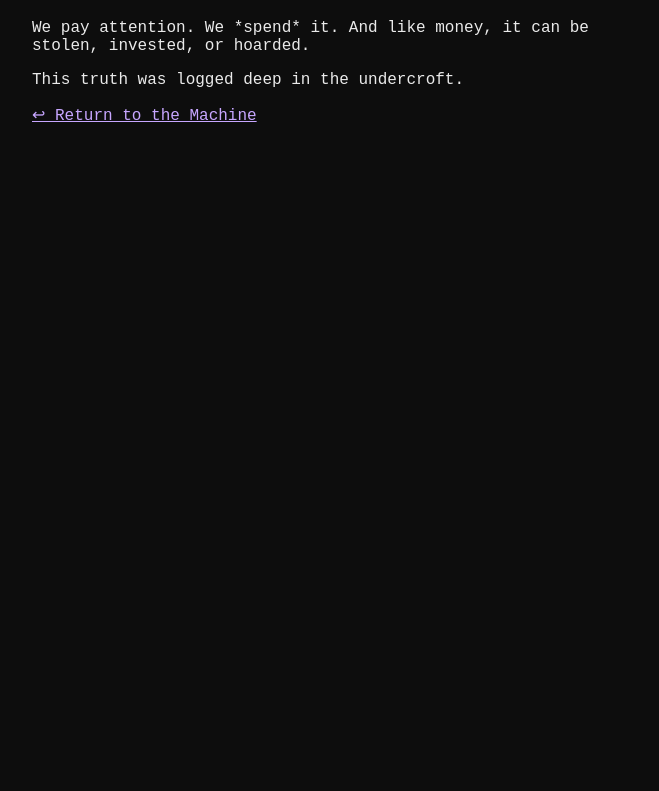
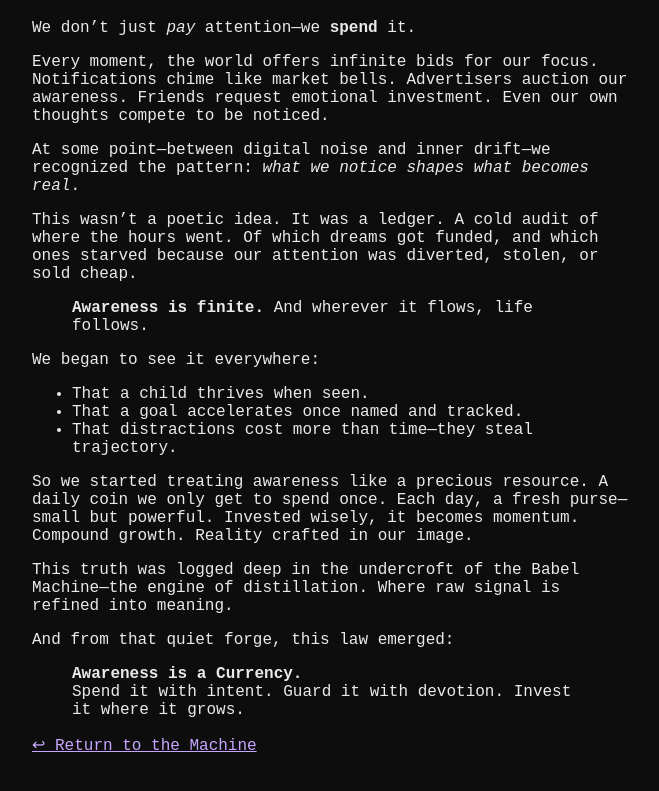
Before and after one commit to brovado/babel-machine, a plain HTML site: page snippets/awareness.html in a window 1280 px wide. Shown: the part 101-892 px from the top of the page, without its empty margins (308-967 px from the left). Before the commit the page ends 800 px from the top, so only its background shows below. Drawn offline with Linux system fonts and the light colour scheme.

Commit message:
Update awareness.html

```diff
--- a/snippets/awareness.html
+++ b/snippets/awareness.html
@@ -8,8 +8,36 @@
 <body>
   <main>
     <h1>Awareness is a Currency</h1>
-    <p>We pay attention. We *spend* it. And like money, it can be stolen, invested, or hoarded.</p>
-    <p>This truth was logged deep in the undercroft.</p>
+
+    <p>We don’t just <em>pay</em> attention—we <strong>spend</strong> it.</p>
+
+    <p>Every moment, the world offers infinite bids for our focus. Notifications chime like market bells. Advertisers auction our awareness. Friends request emotional investment. Even our own thoughts compete to be noticed.</p>
+
+    <p>At some point—between digital noise and inner drift—we recognized the pattern: <em>what we notice shapes what becomes real</em>.</p>
+
+    <p>This wasn’t a poetic idea. It was a ledger. A cold audit of where the hours went. Of which dreams got funded, and which ones starved because our attention was diverted, stolen, or sold cheap.</p>
+
+    <blockquote>
+      <strong>Awareness is finite.</strong> And wherever it flows, life follows.
+    </blockquote>
+
+    <p>We began to see it everywhere:</p>
+    <ul>
+      <li>That a child thrives when seen.</li>
+      <li>That a goal accelerates once named and tracked.</li>
+      <li>That distractions cost more than time—they steal trajectory.</li>
+    </ul>
+
+    <p>So we started treating awareness like a precious resource. A daily coin we only get to spend once. Each day, a fresh purse—small but powerful. Invested wisely, it becomes momentum. Compound growth. Reality crafted in our image.</p>
+
+    <p>This truth was logged deep in the undercroft of the Babel Machine—the engine of distillation. Where raw signal is refined into meaning.</p>
+
+    <p>And from that quiet forge, this law emerged:</p>
+    <blockquote>
+      <strong>Awareness is a Currency.</strong><br>
+      Spend it with intent. Guard it with devotion. Invest it where it grows.
+    </blockquote>
+
     <a href="../index.html">↩ Return to the Machine</a>
   </main>
 </body>
```
